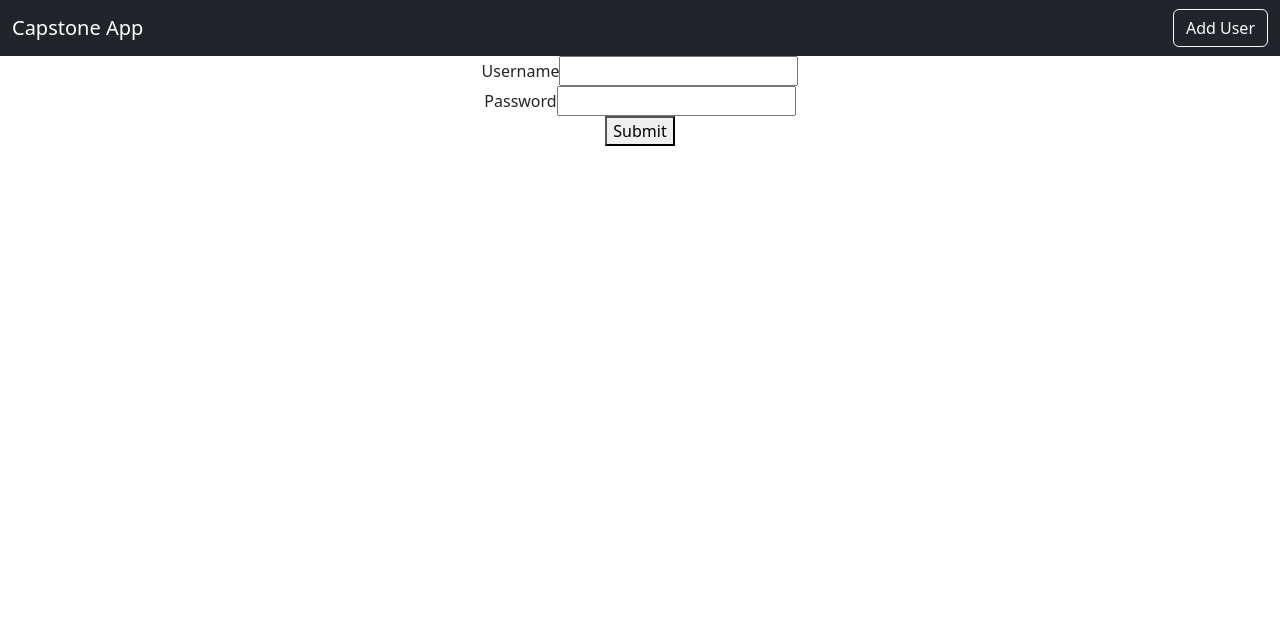
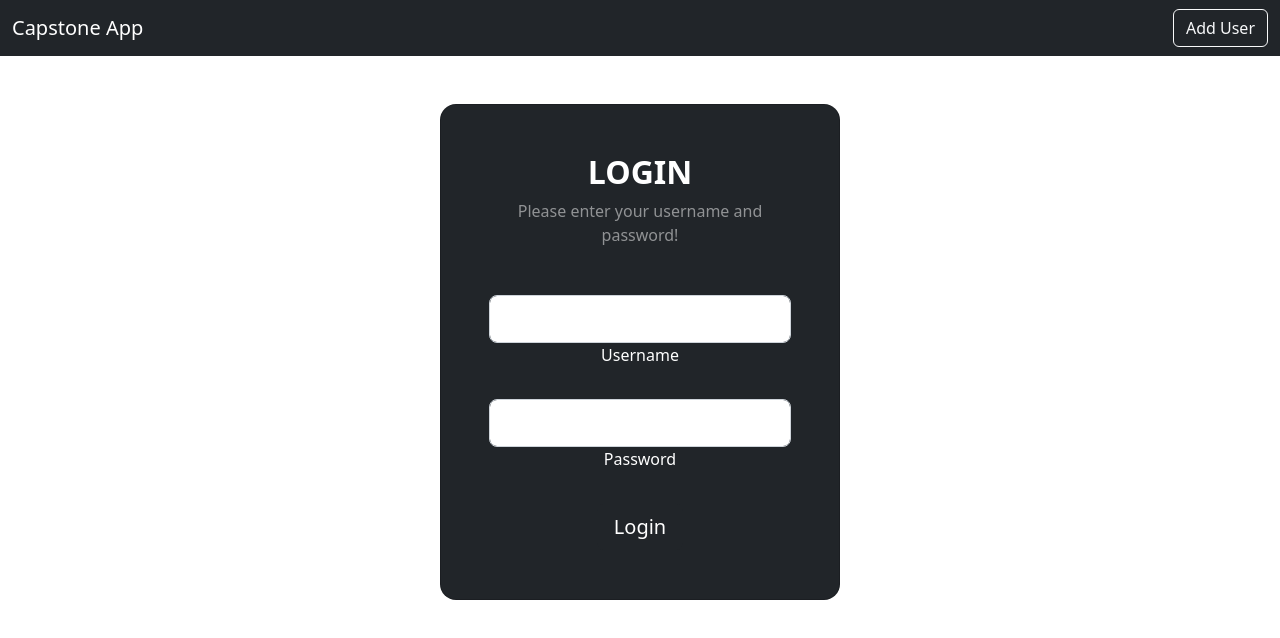
Before and after one commit to adiljin/capstone_fullstack-frontend, a React (Create React App) app: page /login in a window 1280 px wide. Shown: the top 638 px of the page. Built offline with nearby package versions, Linux system fonts and the light colour scheme.

Commit message:
Styling login page

```diff
--- a/package.json
+++ b/package.json
@@ -11,6 +11,7 @@
     "bootstrap": "^5.2.3",
     "history": "^5.3.0",
     "jquery": "^3.6.3",
+    "mdb-react-ui-kit": "^5.1.0",
     "popper.js": "^1.16.1",
     "react": "^18.2.0",
     "react-dom": "^18.2.0",
--- a/src/pages/login/Login.js
+++ b/src/pages/login/Login.js
@@ -2,6 +2,17 @@
 import { useState } from 'react';
 import { useEffect } from 'react';
 import { useLocalState } from '../../util/useLocalStorage';
+import {
+    MDBBtn,
+    MDBContainer,
+    MDBRow,
+    MDBCol,
+    MDBCard,
+    MDBCardBody,
+    MDBInput,
+    MDBIcon
+}
+    from 'mdb-react-ui-kit';
 
 
 export default function Login() {
@@ -46,30 +57,61 @@
     }
 
     return (
-        <>
-            <div>
-                <label htmlFor='username'>Username</label>
-                <input
-                    type={"username"}
-                    id="username"
-                    name="username"
-                    value={username}
-                    onChange={(e) => setUsername(e.target.value)} />
-            </div>
-            <div>
-                <label htmlFor='password'>Password</label>
-                <input
-                    type={"password"}
-                    id="password"
-                    name="password"
-                    value={password}
-                    onChange={(e) => setPassword(e.target.value)} />
-            </div>
-            <div>
-                <button id='submit' type='button' onClick={() => sendLoginRequest()}>
-                    Submit
-                </button>
-            </div>
-        </>
+
+        <MDBContainer fluid>
+
+            <MDBRow className='d-flex justify-content-center align-items-center h-100'>
+                <MDBCol col='12'>
+
+                    <MDBCard className='bg-dark text-white my-5 mx-auto' style={{ borderRadius: '1rem', maxWidth: '400px' }}>
+                        <MDBCardBody className='p-5 d-flex flex-column align-items-center mx-auto w-100'>
+
+                            <h2 className="fw-bold mb-2 text-uppercase">Login</h2>
+                            <p className="text-white-50 mb-5">Please enter your username and password!</p>
+
+                            <MDBInput wrapperClass='mb-4 mx-5 w-100' labelClass='text-white' label='Username' id="username" name="username" value={username} type={"username"} onChange={(e) => setUsername(e.target.value)} size="lg" />
+                            <MDBInput wrapperClass='mb-4 mx-5 w-100' labelClass='text-white' label='Password' id="password" name="password" value={password} type={"password"} onChange={(e) => setPassword(e.target.value)} size="lg" />
+
+                            <button class="btn btn-dark btn-lg" id='submit' type='button' onClick={() => sendLoginRequest()}>
+                                Login
+                            </button>
+
+                        </MDBCardBody>
+                    </MDBCard>
+
+                </MDBCol>
+            </MDBRow>
+
+        </MDBContainer>
+
+        // <div classNameName='container my-12'>
+        //     <div classNameName='row'>
+        //         <div classNameName='col-md-6 offset-md-3 border rounded p-4 mt-2 shadow'>
+        //             <div classNameName='mb-2 mx-1'>
+        //                 <label htmlFor='username'>Username</label>
+        //                 <input
+        //                     type={"username"}
+        //                     id="username"
+        //                     name="username"
+        //                     value={username}
+        //                     onChange={(e) => setUsername(e.target.value)} />
+        //             </div>
+        //             <div classNameName='mb-2 mx-1'>
+        //                 <label htmlFor='password'>Password</label>
+        //                 <input
+        //                     type={"password"}
+        //                     id="password"
+        //                     name="password"
+        //                     value={password}
+        //                     onChange={(e) => setPassword(e.target.value)} />
+        //             </div>
+        //             <div>
+        //                 <button id='submit' type='button' onClick={() => sendLoginRequest()}>
+        //                     Submit
+        //                 </button>
+        //             </div>
+        //         </div>
+        //     </div>
+        // </div>
     )
 }
```
Also changed, not shown: 1 other file (tests, documents, lock files or other folders).
